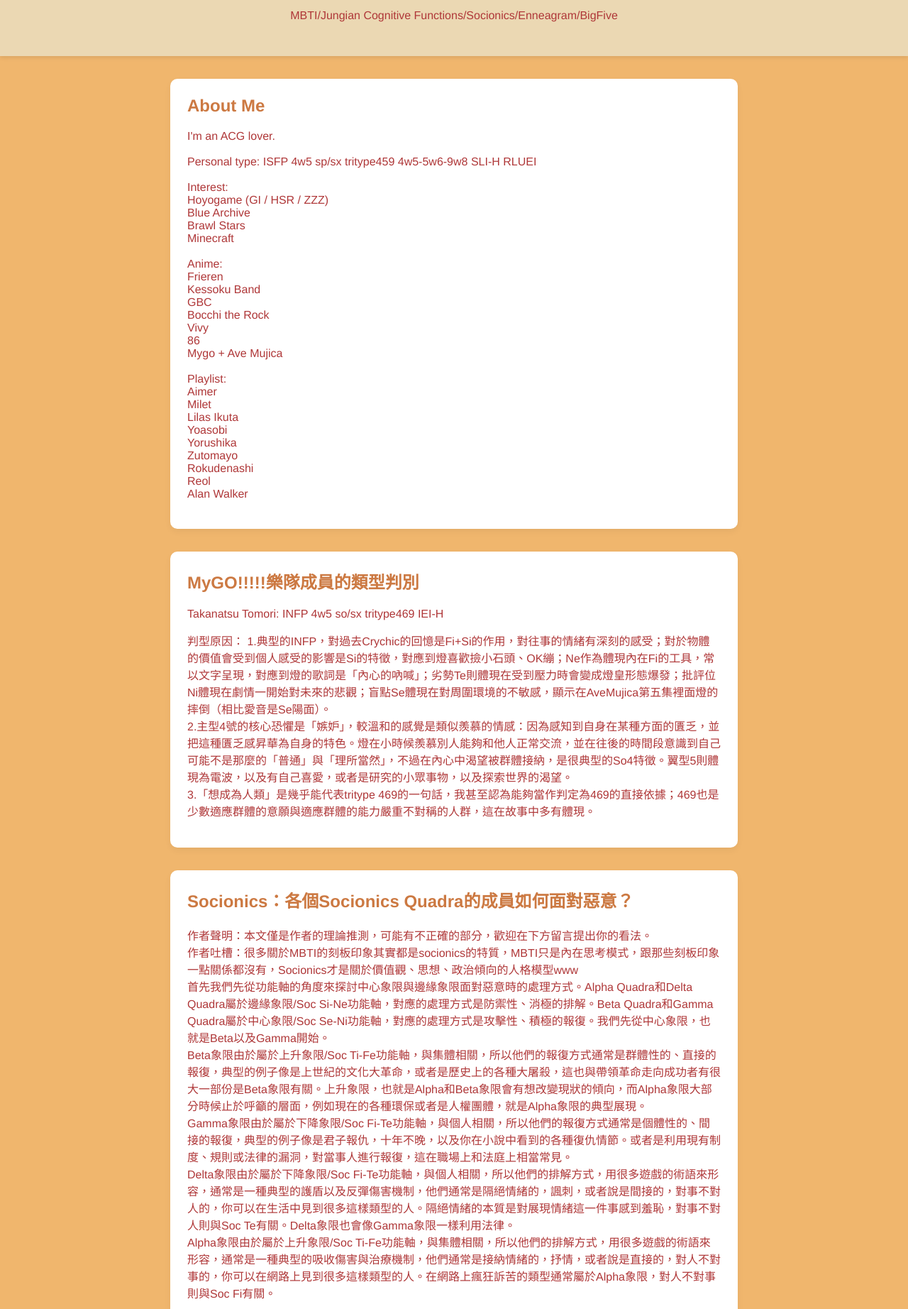
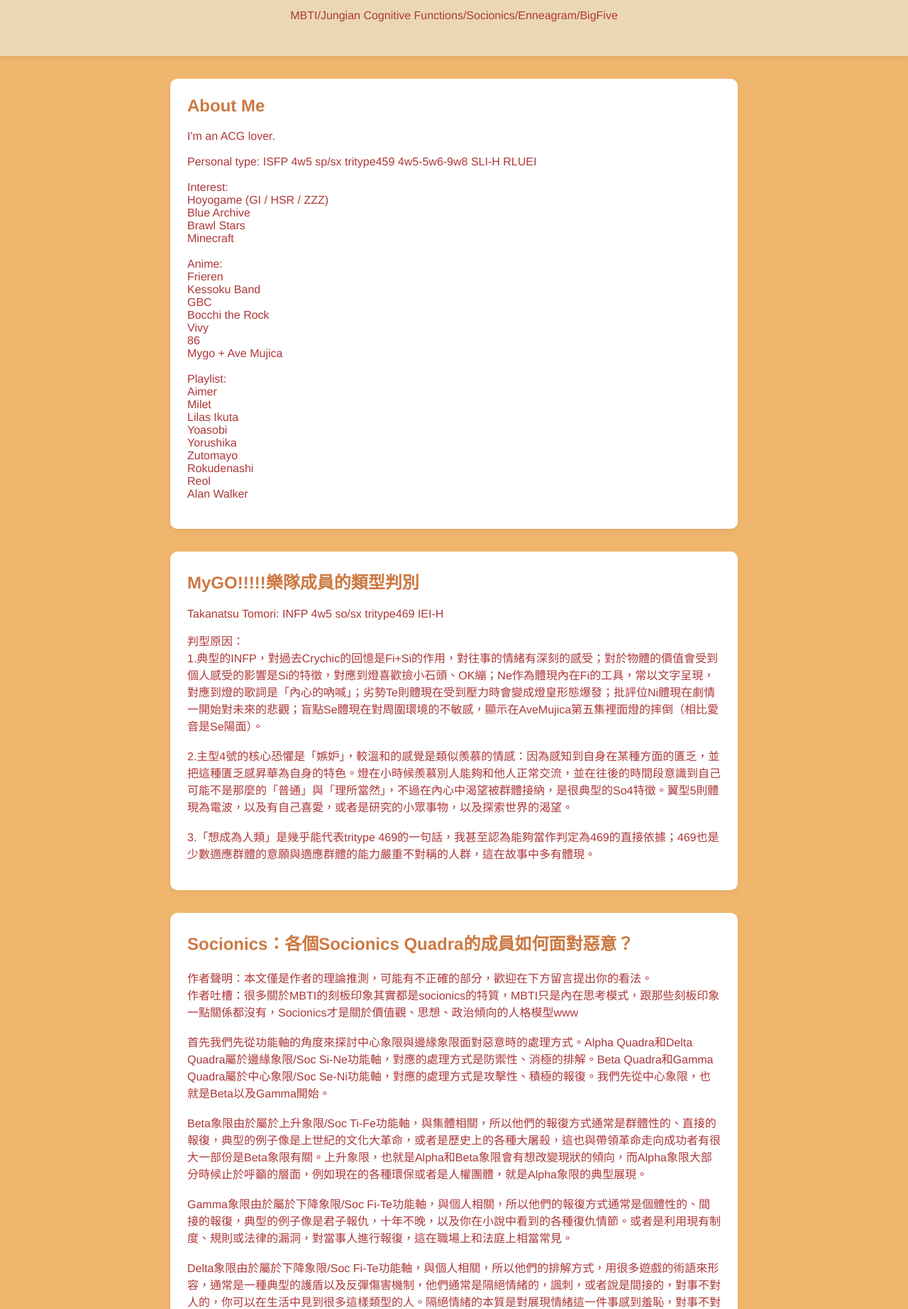
Before and after one commit to llcrit/llcrit.github.io, a plain HTML site: page index.html in a window 1280 px wide. Shown: the part 93-1937 px from the top of the page at 71% size. Drawn offline with Linux system fonts and the light colour scheme.

Commit message:
Update index.html

```diff
--- a/index.html
+++ b/index.html
@@ -89,9 +89,9 @@ Alan Walker<br>
       <h2>MyGO!!!!!樂隊成員的類型判別</h2>
       <p>Takanatsu Tomori: INFP 4w5 so/sx tritype469 IEI-H</p>
       <p>
-判型原因：
-1.典型的INFP，對過去Crychic的回憶是Fi+Si的作用，對往事的情緒有深刻的感受；對於物體的價值會受到個人感受的影響是Si的特徵，對應到燈喜歡撿小石頭、OK繃；Ne作為體現內在Fi的工具，常以文字呈現，對應到燈的歌詞是「內心的吶喊」；劣勢Te則體現在受到壓力時會變成燈皇形態爆發；批評位Ni體現在劇情一開始對未來的悲觀；盲點Se體現在對周圍環境的不敏感，顯示在AveMujica第五集裡面燈的摔倒（相比愛音是Se陽面）。<br>
-2.主型4號的核心恐懼是「嫉妒」，較溫和的感覺是類似羨慕的情感：因為感知到自身在某種方面的匱乏，並把這種匱乏感昇華為自身的特色。燈在小時候羨慕別人能夠和他人正常交流，並在往後的時間段意識到自己可能不是那麼的「普通」與「理所當然」，不過在內心中渴望被群體接納，是很典型的So4特徵。翼型5則體現為電波，以及有自己喜愛，或者是研究的小眾事物，以及探索世界的渴望。<br>
+判型原因：<br>
+1.典型的INFP，對過去Crychic的回憶是Fi+Si的作用，對往事的情緒有深刻的感受；對於物體的價值會受到個人感受的影響是Si的特徵，對應到燈喜歡撿小石頭、OK繃；Ne作為體現內在Fi的工具，常以文字呈現，對應到燈的歌詞是「內心的吶喊」；劣勢Te則體現在受到壓力時會變成燈皇形態爆發；批評位Ni體現在劇情一開始對未來的悲觀；盲點Se體現在對周圍環境的不敏感，顯示在AveMujica第五集裡面燈的摔倒（相比愛音是Se陽面）。<br><br>
+2.主型4號的核心恐懼是「嫉妒」，較溫和的感覺是類似羨慕的情感：因為感知到自身在某種方面的匱乏，並把這種匱乏感昇華為自身的特色。燈在小時候羨慕別人能夠和他人正常交流，並在往後的時間段意識到自己可能不是那麼的「普通」與「理所當然」，不過在內心中渴望被群體接納，是很典型的So4特徵。翼型5則體現為電波，以及有自己喜愛，或者是研究的小眾事物，以及探索世界的渴望。<br><br>
 3.「想成為人類」是幾乎能代表tritype 469的一句話，我甚至認為能夠當作判定為469的直接依據；469也是少數適應群體的意願與適應群體的能力嚴重不對稱的人群，這在故事中多有體現。<br>
       </p>
     </article>
@@ -99,12 +99,12 @@ Alan Walker<br>
       <h2>Socionics：各個Socionics Quadra的成員如何面對惡意？</h2>
       <p>
 作者聲明：本文僅是作者的理論推測，可能有不正確的部分，歡迎在下方留言提出你的看法。<br>
-作者吐槽：很多關於MBTI的刻板印象其實都是socionics的特質，MBTI只是內在思考模式，跟那些刻板印象一點關係都沒有，Socionics才是關於價值觀、思想、政治傾向的人格模型www<br>
+作者吐槽：很多關於MBTI的刻板印象其實都是socionics的特質，MBTI只是內在思考模式，跟那些刻板印象一點關係都沒有，Socionics才是關於價值觀、思想、政治傾向的人格模型www<br><br>
 
-首先我們先從功能軸的角度來探討中心象限與邊緣象限面對惡意時的處理方式。Alpha Quadra和Delta Quadra屬於邊緣象限/Soc Si-Ne功能軸，對應的處理方式是防禦性、消極的排解。Beta Quadra和Gamma Quadra屬於中心象限/Soc Se-Ni功能軸，對應的處理方式是攻擊性、積極的報復。我們先從中心象限，也就是Beta以及Gamma開始。<br>
-Beta象限由於屬於上升象限/Soc Ti-Fe功能軸，與集體相關，所以他們的報復方式通常是群體性的、直接的報復，典型的例子像是上世紀的文化大革命，或者是歷史上的各種大屠殺，這也與帶領革命走向成功者有很大一部份是Beta象限有關。上升象限，也就是Alpha和Beta象限會有想改變現狀的傾向，而Alpha象限大部分時候止於呼籲的層面，例如現在的各種環保或者是人權團體，就是Alpha象限的典型展現。<br>
-Gamma象限由於屬於下降象限/Soc Fi-Te功能軸，與個人相關，所以他們的報復方式通常是個體性的、間接的報復，典型的例子像是君子報仇，十年不晚，以及你在小說中看到的各種復仇情節。或者是利用現有制度、規則或法律的漏洞，對當事人進行報復，這在職場上和法庭上相當常見。<br>
-Delta象限由於屬於下降象限/Soc Fi-Te功能軸，與個人相關，所以他們的排解方式，用很多遊戲的術語來形容，通常是一種典型的護盾以及反彈傷害機制，他們通常是隔絕情緒的，諷刺，或者說是間接的，對事不對人的，你可以在生活中見到很多這樣類型的人。隔絕情緒的本質是對展現情緒這一件事感到羞恥，對事不對人則與Soc Te有關。Delta象限也會像Gamma象限一樣利用法律。<br>
+首先我們先從功能軸的角度來探討中心象限與邊緣象限面對惡意時的處理方式。Alpha Quadra和Delta Quadra屬於邊緣象限/Soc Si-Ne功能軸，對應的處理方式是防禦性、消極的排解。Beta Quadra和Gamma Quadra屬於中心象限/Soc Se-Ni功能軸，對應的處理方式是攻擊性、積極的報復。我們先從中心象限，也就是Beta以及Gamma開始。<br><br>
+Beta象限由於屬於上升象限/Soc Ti-Fe功能軸，與集體相關，所以他們的報復方式通常是群體性的、直接的報復，典型的例子像是上世紀的文化大革命，或者是歷史上的各種大屠殺，這也與帶領革命走向成功者有很大一部份是Beta象限有關。上升象限，也就是Alpha和Beta象限會有想改變現狀的傾向，而Alpha象限大部分時候止於呼籲的層面，例如現在的各種環保或者是人權團體，就是Alpha象限的典型展現。<br><br>
+Gamma象限由於屬於下降象限/Soc Fi-Te功能軸，與個人相關，所以他們的報復方式通常是個體性的、間接的報復，典型的例子像是君子報仇，十年不晚，以及你在小說中看到的各種復仇情節。或者是利用現有制度、規則或法律的漏洞，對當事人進行報復，這在職場上和法庭上相當常見。<br><br>
+Delta象限由於屬於下降象限/Soc Fi-Te功能軸，與個人相關，所以他們的排解方式，用很多遊戲的術語來形容，通常是一種典型的護盾以及反彈傷害機制，他們通常是隔絕情緒的，諷刺，或者說是間接的，對事不對人的，你可以在生活中見到很多這樣類型的人。隔絕情緒的本質是對展現情緒這一件事感到羞恥，對事不對人則與Soc Te有關。<br><br>
 Alpha象限由於屬於上升象限/Soc Ti-Fe功能軸，與集體相關，所以他們的排解方式，用很多遊戲的術語來形容，通常是一種典型的吸收傷害與治療機制，他們通常是接納情緒的，抒情，或者說是直接的，對人不對事的，你可以在網路上見到很多這樣類型的人。在網路上瘋狂訴苦的類型通常屬於Alpha象限，對人不對事則與Soc Fi有關。<br>
       </p>
     </article>
```
